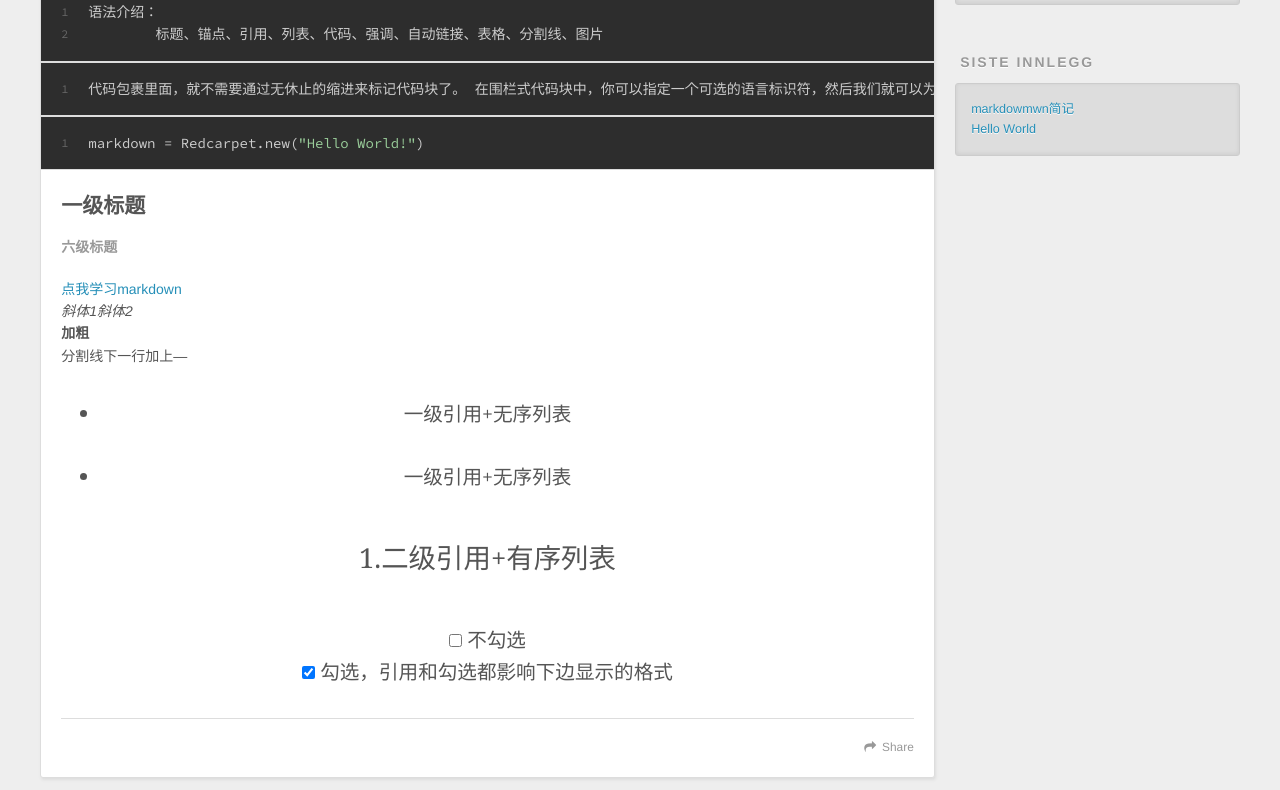
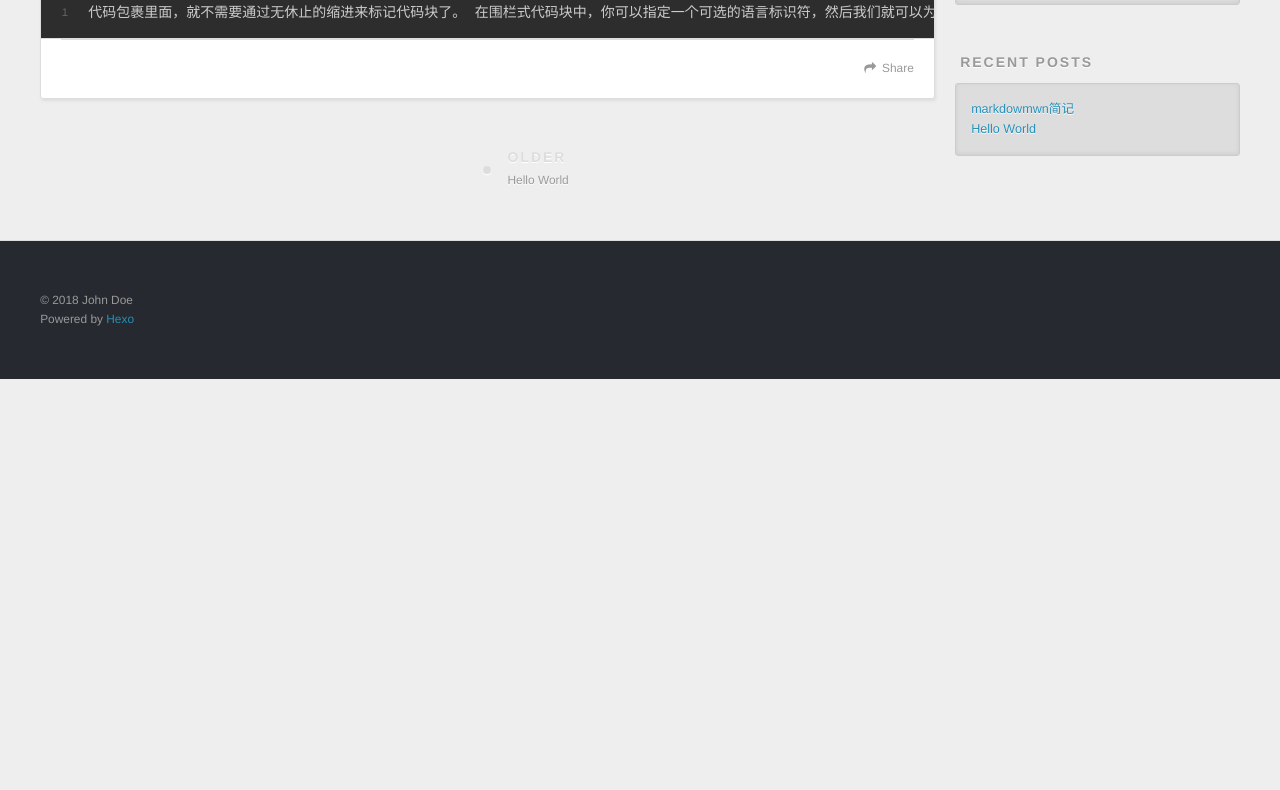
Before and after one commit to zyhcjw/zyh.github.io, a plain HTML site: page 2018/01/25/markdowmwnStudy/index.html in a window 1280 px wide. Shown: the part 446-1236 px from the top of the page. After the commit the page ends 825 px from the top, so only its background shows below. Drawn offline with nearby package versions, Linux system fonts and the light colour scheme.

Commit message:
Site updated: 2018-01-26 10:38:52

```diff
--- a/2018/01/25/markdowmwnStudy/index.html
+++ b/2018/01/25/markdowmwnStudy/index.html
@@ -5,16 +5,16 @@
 
   <title>markdowmwn简记 | Hexo</title>
   <meta name="viewport" content="width=device-width, initial-scale=1, maximum-scale=1">
-  <meta name="description" content="12语法介绍：	标题、锚点、引用、列表、代码、强调、自动链接、表格、分割线、图片 1代码包裹里面，就不需要通过无休止的缩进来标记代码块了。 在围栏式代码块中，你可以指定一个可选的语言标识符，然后我们就可以为它启用语法着色了。例如：Ruby 代码着色 1markdown = Redcarpet.new(&quot;Hel">
+  <meta name="description" content="1代码包裹里面，就不需要通过无休止的缩进来标记代码块了。 在围栏式代码块中，你可以指定一个可选的语言标识符，然后我们就可以为它启用语法着色了。例如：代码着色">
 <meta property="og:type" content="article">
 <meta property="og:title" content="markdowmwn简记">
 <meta property="og:url" content="http://yoursite.com/2018/01/25/markdowmwnStudy/index.html">
 <meta property="og:site_name" content="Hexo">
-<meta property="og:description" content="12语法介绍：	标题、锚点、引用、列表、代码、强调、自动链接、表格、分割线、图片 1代码包裹里面，就不需要通过无休止的缩进来标记代码块了。 在围栏式代码块中，你可以指定一个可选的语言标识符，然后我们就可以为它启用语法着色了。例如：Ruby 代码着色 1markdown = Redcarpet.new(&quot;Hello World!&quot;) 一级标题六级标题点我学习markdown斜体1斜体2加粗分割线下一">
-<meta property="og:updated_time" content="2018-01-26T02:37:41.390Z">
+<meta property="og:description" content="1代码包裹里面，就不需要通过无休止的缩进来标记代码块了。 在围栏式代码块中，你可以指定一个可选的语言标识符，然后我们就可以为它启用语法着色了。例如：代码着色">
+<meta property="og:updated_time" content="2018-01-26T02:38:47.149Z">
 <meta name="twitter:card" content="summary">
 <meta name="twitter:title" content="markdowmwn简记">
-<meta name="twitter:description" content="12语法介绍：	标题、锚点、引用、列表、代码、强调、自动链接、表格、分割线、图片 1代码包裹里面，就不需要通过无休止的缩进来标记代码块了。 在围栏式代码块中，你可以指定一个可选的语言标识符，然后我们就可以为它启用语法着色了。例如：Ruby 代码着色 1markdown = Redcarpet.new(&quot;Hello World!&quot;) 一级标题六级标题点我学习markdown斜体1斜体2加粗分割线下一">
+<meta name="twitter:description" content="1代码包裹里面，就不需要通过无休止的缩进来标记代码块了。 在围栏式代码块中，你可以指定一个可选的语言标识符，然后我们就可以为它启用语法着色了。例如：代码着色">
 
     <link rel="alternate" href="/atom.xml" title="Hexo" type="application/atom+xml">
 
@@ -54,7 +54,7 @@
 
           <a id="nav-rss-link" class="nav-icon" href="/atom.xml" title="RSS Feed"></a>
 
-        <a id="nav-search-btn" class="nav-icon" title="Søk"></a>
+        <a id="nav-search-btn" class="nav-icon" title="Search"></a>
       </nav>
       <div id="search-form-wrap">
         <form action="//google.com/search" method="get" accept-charset="UTF-8" class="search-form"><input type="search" name="q" class="search-form-input" placeholder="Search"><button type="submit" class="search-form-submit">&#xF002;</button><input type="hidden" name="sitesearch" value="http://yoursite.com"></form>
@@ -85,25 +85,7 @@
 
     <div class="article-entry" itemprop="articleBody">
 
-        <figure class="highlight plain"><table><tr><td class="gutter"><pre><span class="line">1</span><br><span class="line">2</span><br></pre></td><td class="code"><pre><span class="line">语法介绍：</span><br><span class="line">	标题、锚点、引用、列表、代码、强调、自动链接、表格、分割线、图片</span><br></pre></td></tr></table></figure>
-<figure class="highlight plain"><table><tr><td class="gutter"><pre><span class="line">1</span><br></pre></td><td class="code"><pre><span class="line">代码包裹里面，就不需要通过无休止的缩进来标记代码块了。 在围栏式代码块中，你可以指定一个可选的语言标识符，然后我们就可以为它启用语法着色了。例如：Ruby 代码着色</span><br></pre></td></tr></table></figure>
-<figure class="highlight ruby"><table><tr><td class="gutter"><pre><span class="line">1</span><br></pre></td><td class="code"><pre><span class="line">markdown = Redcarpet.new(<span class="string">"Hello World!"</span>)</span><br></pre></td></tr></table></figure>
-<h2 id="一级标题"><a href="#一级标题" class="headerlink" title="一级标题"></a>一级标题</h2><h6 id="六级标题"><a href="#六级标题" class="headerlink" title="六级标题"></a>六级标题</h6><p><a href="https://coding.net/help/doc/project/markdown.html#i-4" target="_blank" rel="noopener">点我学习markdown</a><br><em>斜体1</em><em>斜体2</em><br><strong>加粗</strong><br>分割线下一行加上—</p>
-<blockquote>
-<ul>
-<li>一级引用+无序列表</li>
-</ul>
-<ul>
-<li>一级引用+无序列表<blockquote>
-<p>1.二级引用+有序列表</p>
-</blockquote>
-</li>
-</ul>
-<ul>
-<li style="list-style: none"><input type="checkbox"> 不勾选</li>
-<li style="list-style: none"><input type="checkbox" checked> 勾选，引用和勾选都影响下边显示的格式</li>
-</ul>
-</blockquote>
+        <figure class="highlight plain"><table><tr><td class="gutter"><pre><span class="line">1</span><br></pre></td><td class="code"><pre><span class="line">代码包裹里面，就不需要通过无休止的缩进来标记代码块了。 在围栏式代码块中，你可以指定一个可选的语言标识符，然后我们就可以为它启用语法着色了。例如：代码着色</span><br></pre></td></tr></table></figure>
 
 
     </div>
@@ -142,7 +124,7 @@
 
 
   <div class="widget-wrap">
-    <h3 class="widget-title">Arkiv</h3>
+    <h3 class="widget-title">Archives</h3>
     <div class="widget">
       <ul class="archive-list"><li class="archive-list-item"><a class="archive-list-link" href="/archives/2018/01/">January 2018</a></li><li class="archive-list-item"><a class="archive-list-link" href="/archives/2017/12/">December 2017</a></li></ul>
     </div>
@@ -152,7 +134,7 @@
 
 
   <div class="widget-wrap">
-    <h3 class="widget-title">Siste innlegg</h3>
+    <h3 class="widget-title">Recent Posts</h3>
     <div class="widget">
       <ul>
 
```
Also changed, not shown: 2017/12/01/hello-world/index.html (+3 -3 lines), archives/2017/12/index.html (+4 -4 lines), archives/2017/index.html (+4 -4 lines), archives/2018/01/index.html (+4 -4 lines), archives/2018/index.html (+4 -4 lines), archives/index.html (+4 -4 lines), index.html (+4 -22 lines).
